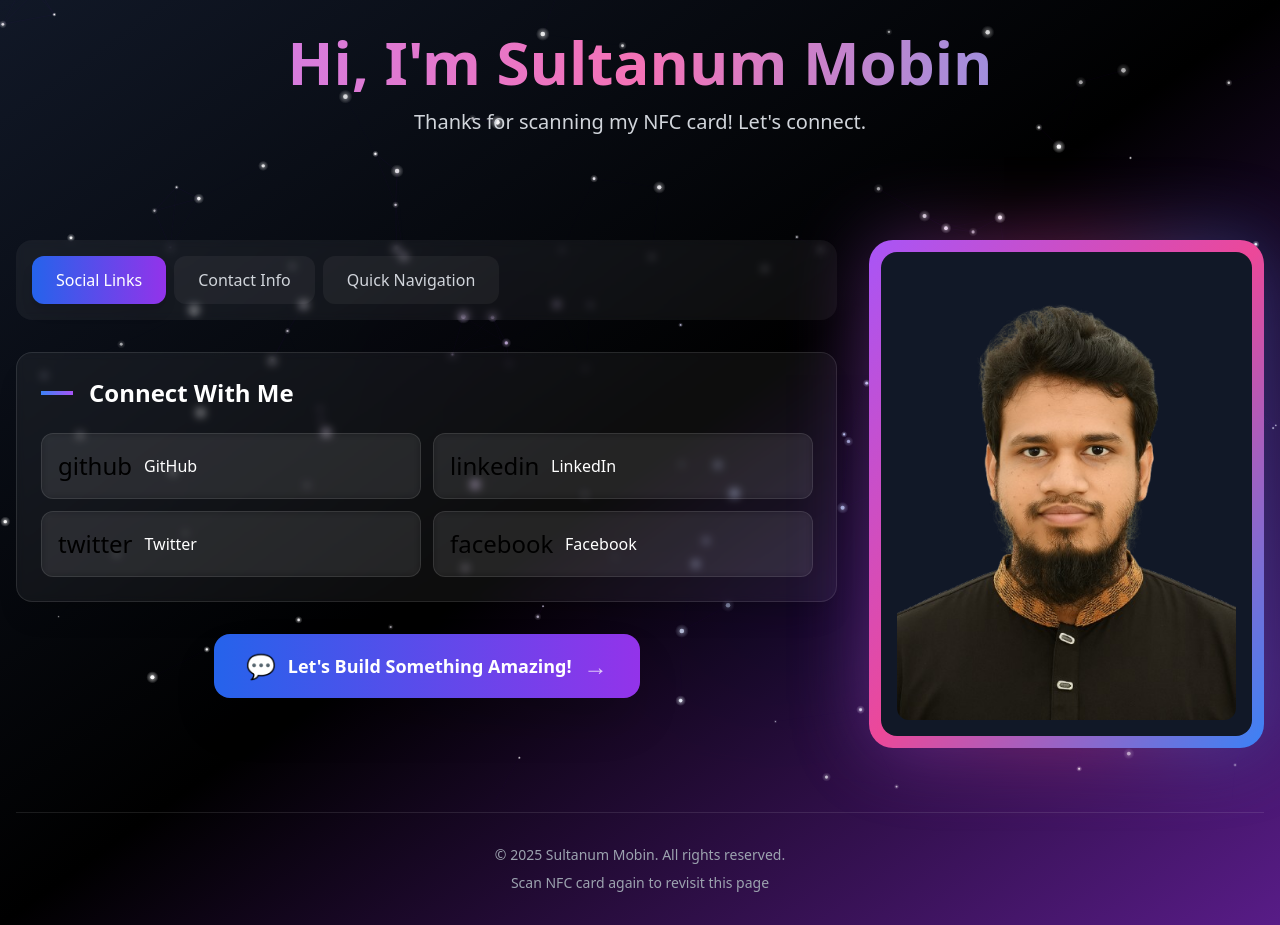
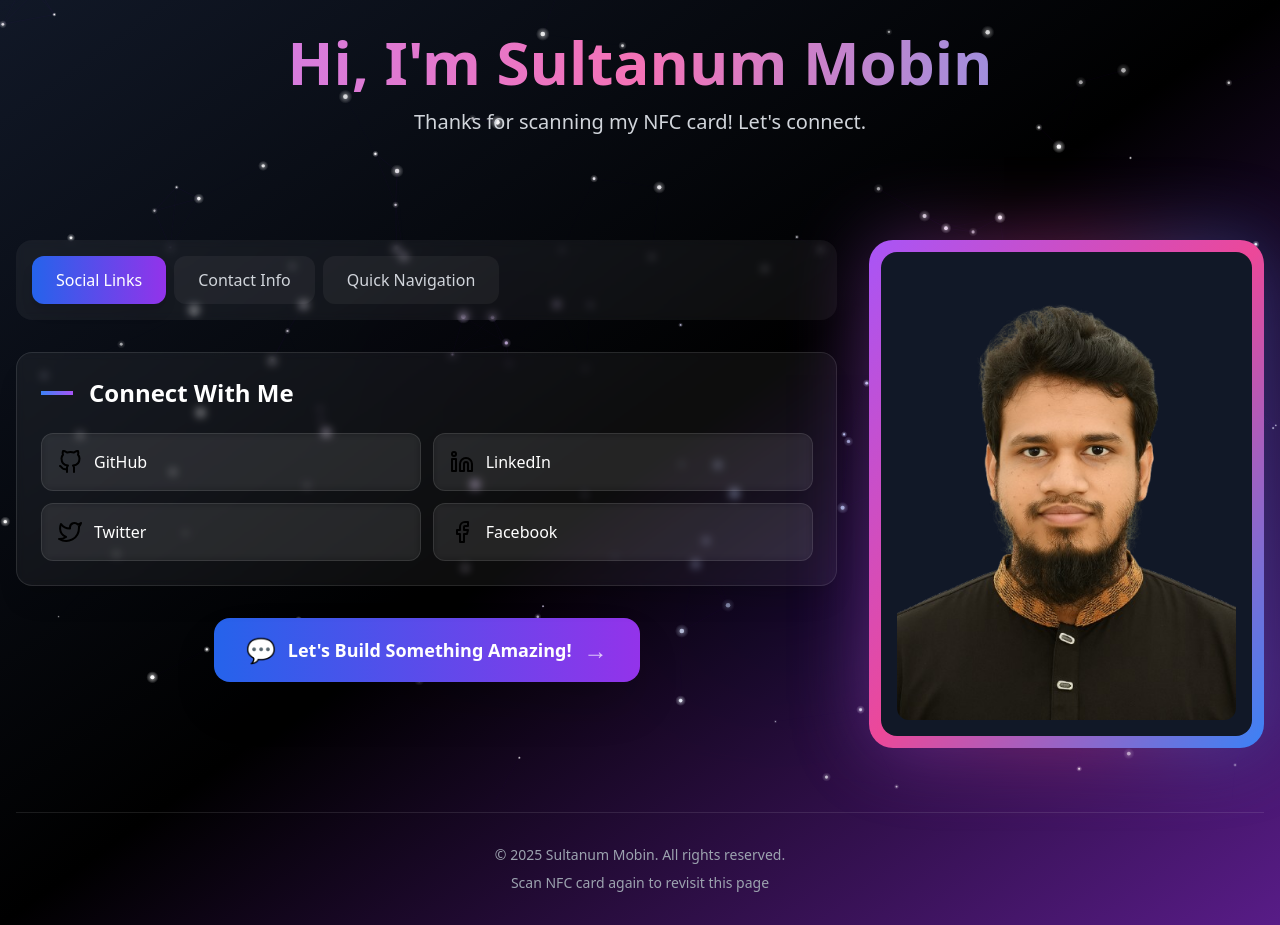
Before and after one commit to smsultan76/portfolio, a Next.js app: page /scan in a window 1280 px wide. Built offline with nearby package versions, Linux system fonts and the light colour scheme.

Commit message:
Fixed Social links icons

```diff
--- a/app/scan/components/TabContent.tsx
+++ b/app/scan/components/TabContent.tsx
@@ -3,12 +3,19 @@
 import { motion } from 'framer-motion';
 import { SOCIAL_LINKS, CONTACT_LINKS, NAVIGATION_LINKS } from '@/app/config/social-links';
 import { USER_CONFIG } from '@/app/config/user-config';
+import { Icons } from '@/app/config/icons';
+import React from 'react';
 
 interface TabContentProps {
   activeTab: 'social' | 'contact' | 'navigation';
 }
 
 export default function TabContent({ activeTab }: TabContentProps) {
+  const getIconComponent = (iconName: string): React.ReactNode => {
+    const Icon = Icons[iconName as keyof typeof Icons];
+    return Icon ? React.createElement(Icon) : null;
+  };
+
   const renderSocialLinks = () => (
     <div className="grid grid-cols-1 sm:grid-cols-2 gap-3">
       {SOCIAL_LINKS.map((link, index) => (
@@ -35,7 +42,7 @@ export default function TabContent({ activeTab }: TabContentProps) {
             whileHover={{ rotate: [0, -10, 10, 0] }}
             transition={{ duration: 0.5 }}
           >
-            {link.icon}
+            {getIconComponent(link.icon)}
           </motion.span>
           <span className="font-medium text-white flex-1">{link.label}</span>
           <span className="text-xs text-gray-400 opacity-0 group-hover:opacity-100 transition-opacity">
@@ -73,7 +80,7 @@ export default function TabContent({ activeTab }: TabContentProps) {
               }}
               transition={{ repeat: link.id === 'phone' ? Infinity : 0, duration: 2 }}
             >
-              {link.icon}
+              {getIconComponent(link.icon)}
             </motion.span>
             <span className="font-medium text-white flex-1">{link.label}</span>
             <span className="text-xs text-gray-400 opacity-0 group-hover:opacity-100 transition-opacity">
@@ -124,7 +131,7 @@ export default function TabContent({ activeTab }: TabContentProps) {
             }}
             transition={{ repeat: Infinity, duration: 2 }}
           >
-            {link.icon}
+            {getIconComponent(link.icon)}
           </motion.span>
           <span className="font-medium text-white text-sm text-center">{link.name}</span>
           <span className="text-xs text-gray-400 opacity-0 group-hover:opacity-100 transition-opacity">
```
